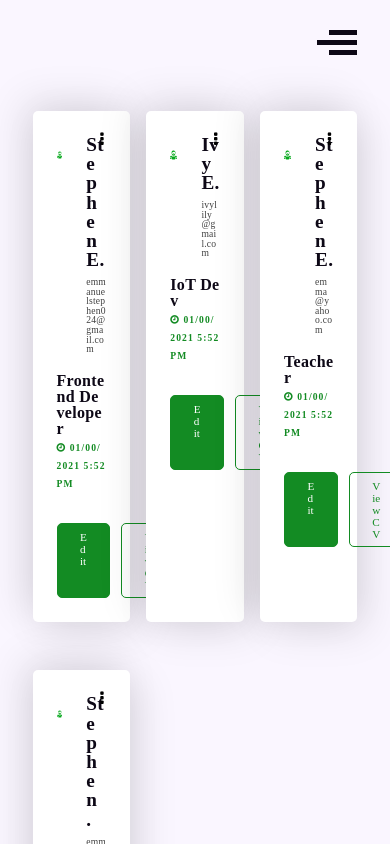
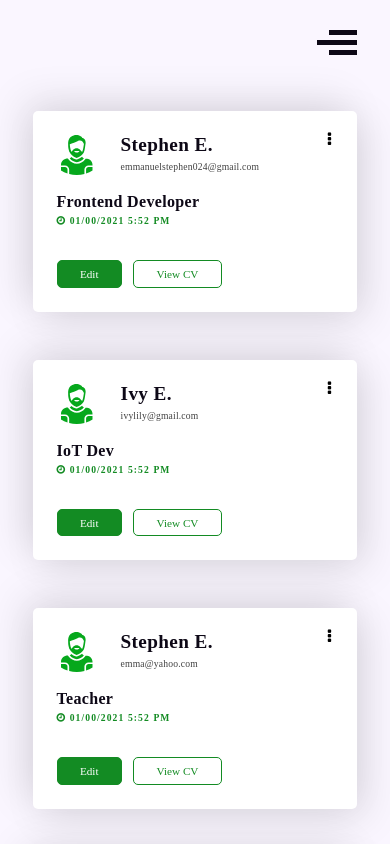
Before and after one commit to steph-crown/myResume-app, a React (Create React App) app: page /dashboard in a window 390 px wide. Shown: the top 844 px of the page. Built offline with nearby package versions, Linux system fonts and the light colour scheme.

Commit message:
Updated media queries for profile

```diff
--- a/src/css/Dashboard/Profile.css
+++ b/src/css/Dashboard/Profile.css
@@ -163,7 +163,13 @@
         padding: 32px 0;
     }
     .profile {
-        max-width: 100%;
+        width: 45%;
+    }
+}
+
+@media (max-width: 720px) {
+    .profile {
+        width: 100%;
     }
 }
 
```
